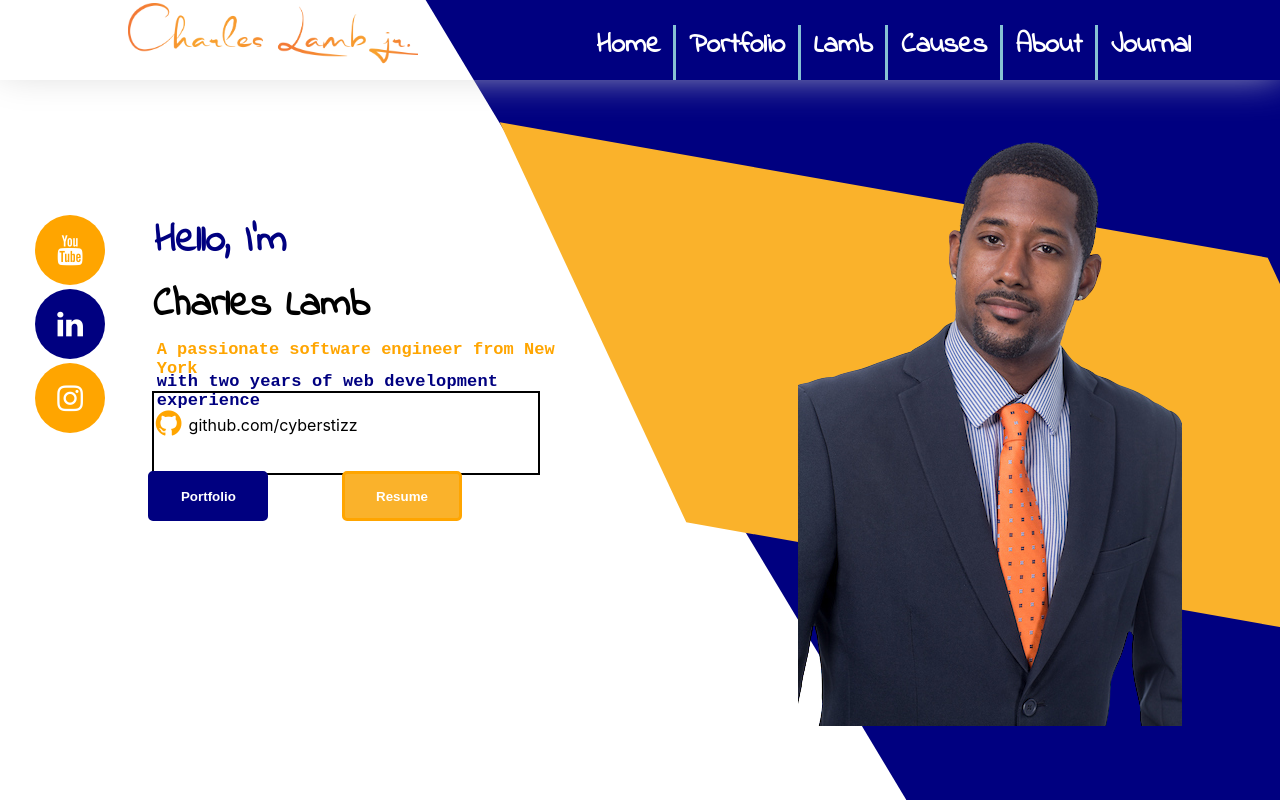
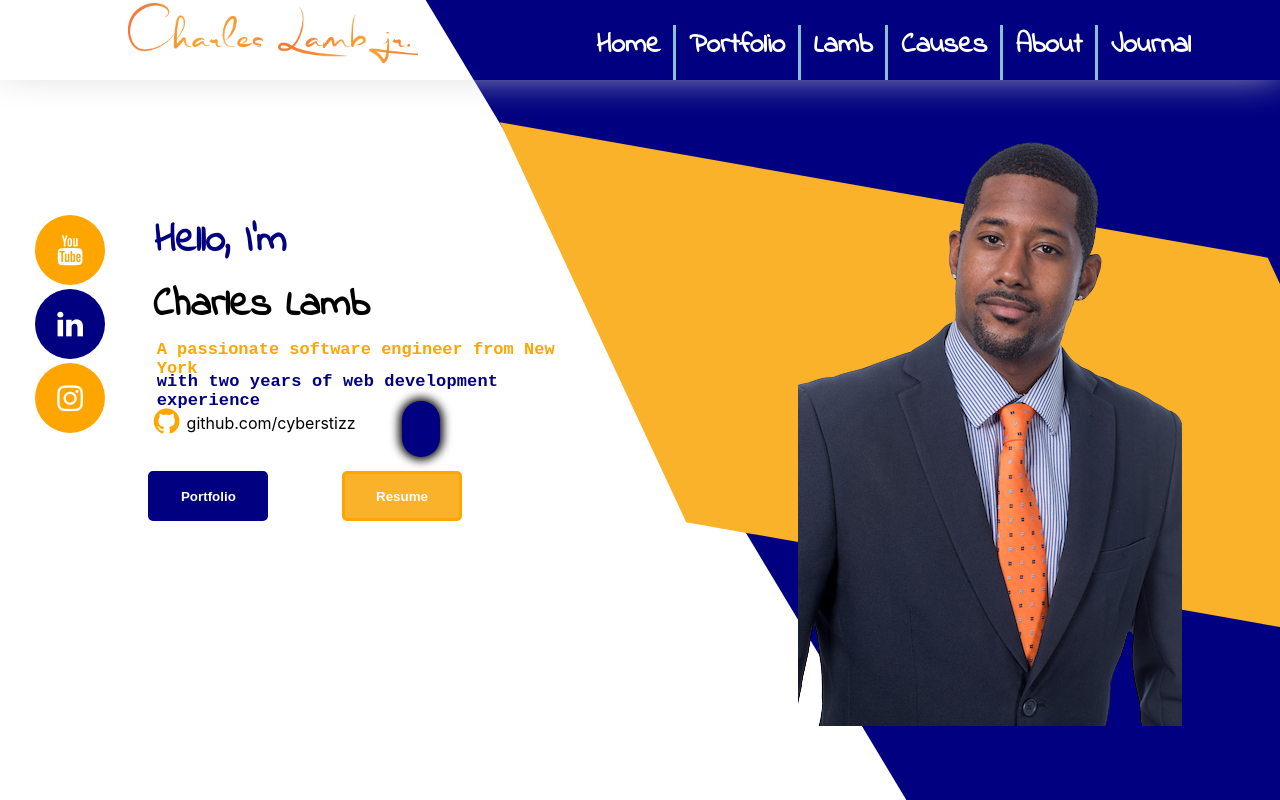
Before and after one commit to cyberstizz/charleslambjr, a React (Create React App) app: page / in a window 1280 px wide. Shown: the top 800 px of the page. Built offline with nearby package versions, Linux system fonts and the light colour scheme.

Commit message:
carved out space for the email icon. now I have to make the before and after

```diff
--- a/src/App.css
+++ b/src/App.css
@@ -292,7 +292,6 @@
 .contactArea{
   height: 10vh;
   width: 30vw;
-  border: solid black 2px;
   position: absolute;
   margin-top: 13.2rem;
   margin-left: 9.5vw;
@@ -407,3 +406,15 @@ position: absolute;
   margin-top: 22px;
   position: absolute;
 }
+
+.emailInfo{
+  background: navy;
+  margin-left: 250px;
+  margin-top: 10px;
+  width: 3vw;
+  height: 7vh;
+  border-radius:40px;
+  position: absolute;
+  box-shadow:0 0 10px 3px black;
+  overflow: visible;
+}
--- a/src/App.js
+++ b/src/App.js
@@ -41,7 +41,7 @@ function App() {
           <i class="fa fa-github"></i></div>
           <div className="githubInfo">github.com/cyberstizz</div>
 
-          <div className="phonecontact"></div>
+          <div className="emailInfo"></div>
       </div>
       <div className="buttons">
       <button className="portfolioButton">Portfolio</button>
```
